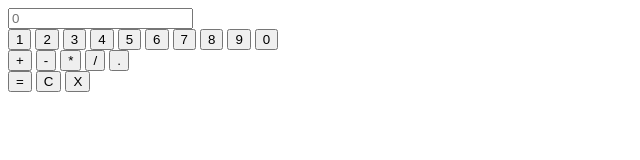
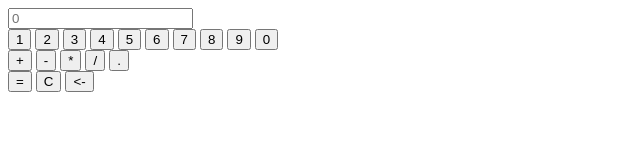
Before and after one commit to AndriiFedoriv/calc, a plain HTML site: page index.html in a window 1280 px wide. Shown: the full height of the page, 0-640 px from the left. Drawn offline with Linux system fonts and the light colour scheme.

Commit message:
Update index.html

```diff
--- a/index.html
+++ b/index.html
@@ -30,7 +30,7 @@
         </div>
         <button class="equal">=</button>
         <button class="cleanUp">C</button>
-        <button class="stepBack">X</button>
+        <button class="stepBack"><-</button>
     </div>
     <script src="js/index.js"></script>
 </body>
```
